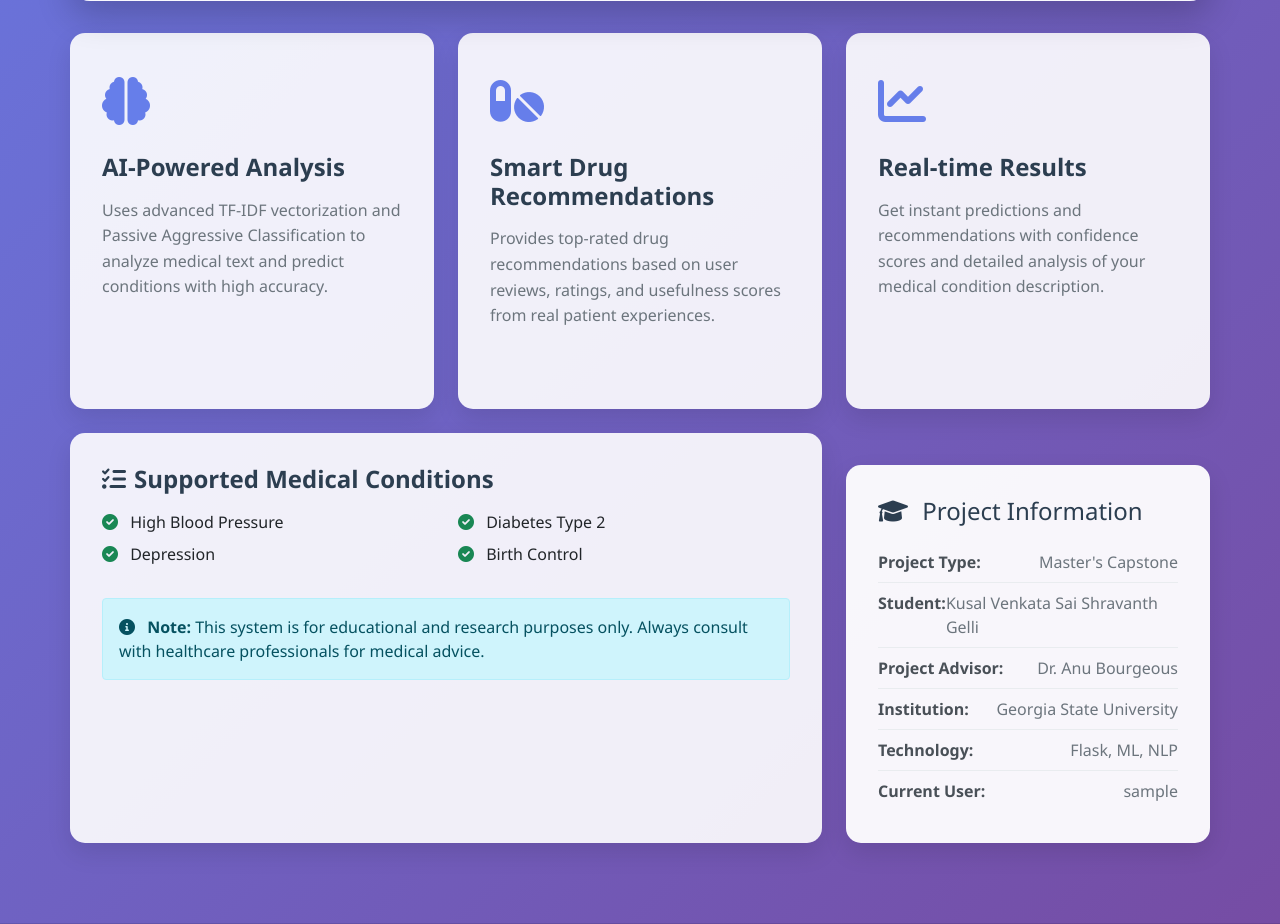
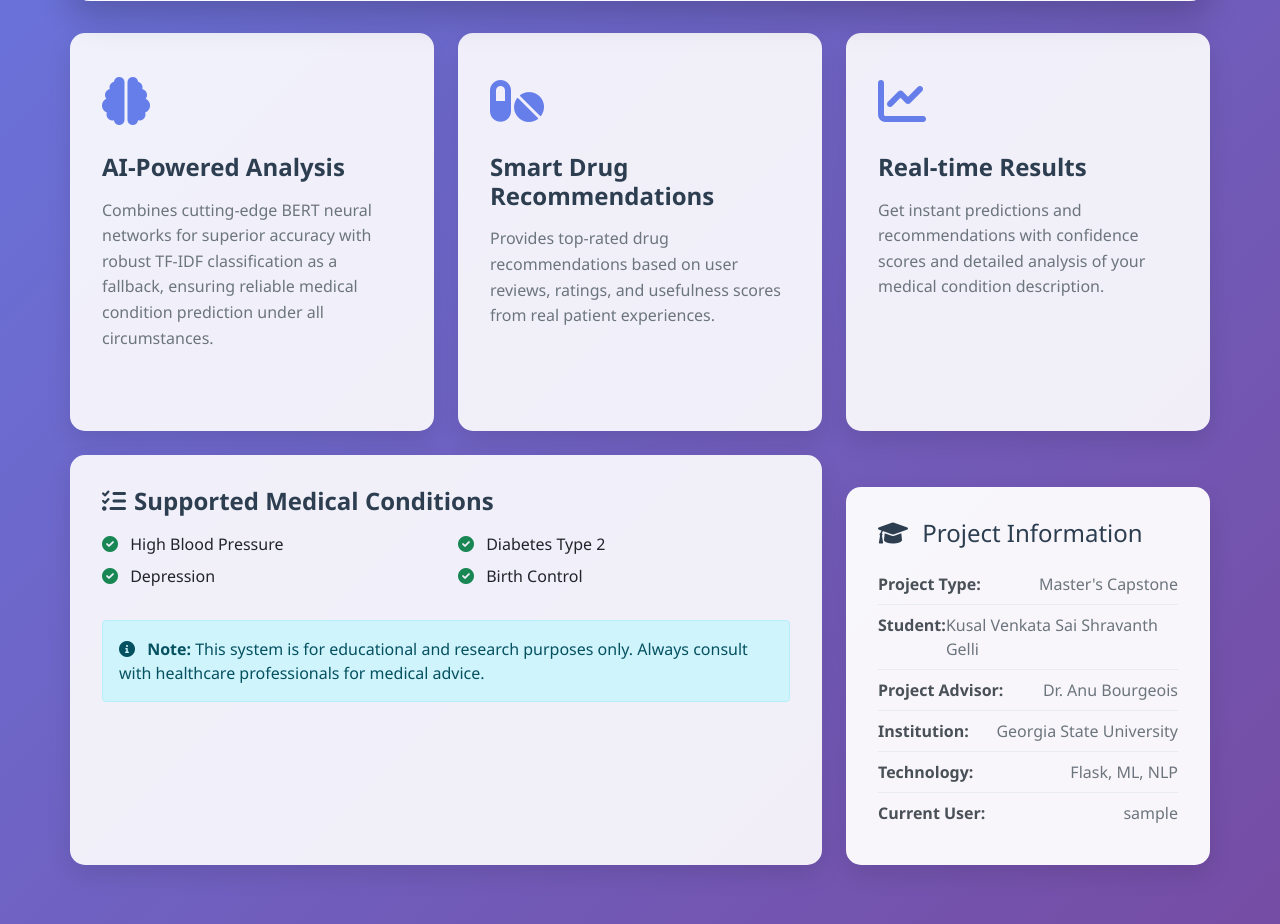
Before and after one commit to kgelli/Medical-Condition-Predictor-BERT-Flask, a Flask app: page /index in a window 1280 px wide. Shown: the part 727-1651 px from the top of the page. Run offline with Flask 3, Linux system fonts and the light colour scheme; the visitor is signed in with stand-in values (Sample User, id 1); parts of the project's set-up code (start-up, migrations or seed data) failed here and were passed over.

Commit message:
Fixed inaccuracies in the frontend

```diff
--- a/templates/home.html
+++ b/templates/home.html
@@ -374,8 +374,8 @@
                     </div>
                     <h3 class="feature-title">AI-Powered Analysis</h3>
                     <p class="feature-description">
-                        Uses advanced TF-IDF vectorization and Passive Aggressive Classification
-                        to analyze medical text and predict conditions with high accuracy.
+                        Combines cutting-edge BERT neural networks for superior accuracy with robust TF-IDF
+                        classification as a fallback, ensuring reliable medical condition prediction under all circumstances.
                     </p>
                 </div>
             </div>
@@ -464,7 +464,7 @@
                     </div>
                     <div class="info-item">
                         <span class="info-label">Project Advisor:</span>
-                        <span class="info-value">Dr. Anu Bourgeous</span>
+                        <span class="info-value">Dr. Anu Bourgeois</span>
                     </div>
                     <div class="info-item">
                         <span class="info-label">Institution:</span>
--- a/templates/login.html
+++ b/templates/login.html
@@ -191,7 +191,7 @@
                         <div class="project-info">
                             <h6><i class="fas fa-graduation-cap me-2"></i>Master's Capstone Project</h6>
                             <p class="mb-1"><strong>Student:</strong> Kusal Venkata Sai Shravanth Gelli</p>
-                            <p class="mb-1"><strong>Project Advisor:</strong> Dr. Anu Bourgeous</p>
+                            <p class="mb-1"><strong>Project Advisor:</strong> Dr. Anu Bourgeois</p>
                             <p class="mb-0"><strong>Institution:</strong> Georgia State University</p>
                         </div>
                     </div>
```
Also changed, not shown: README.md.
